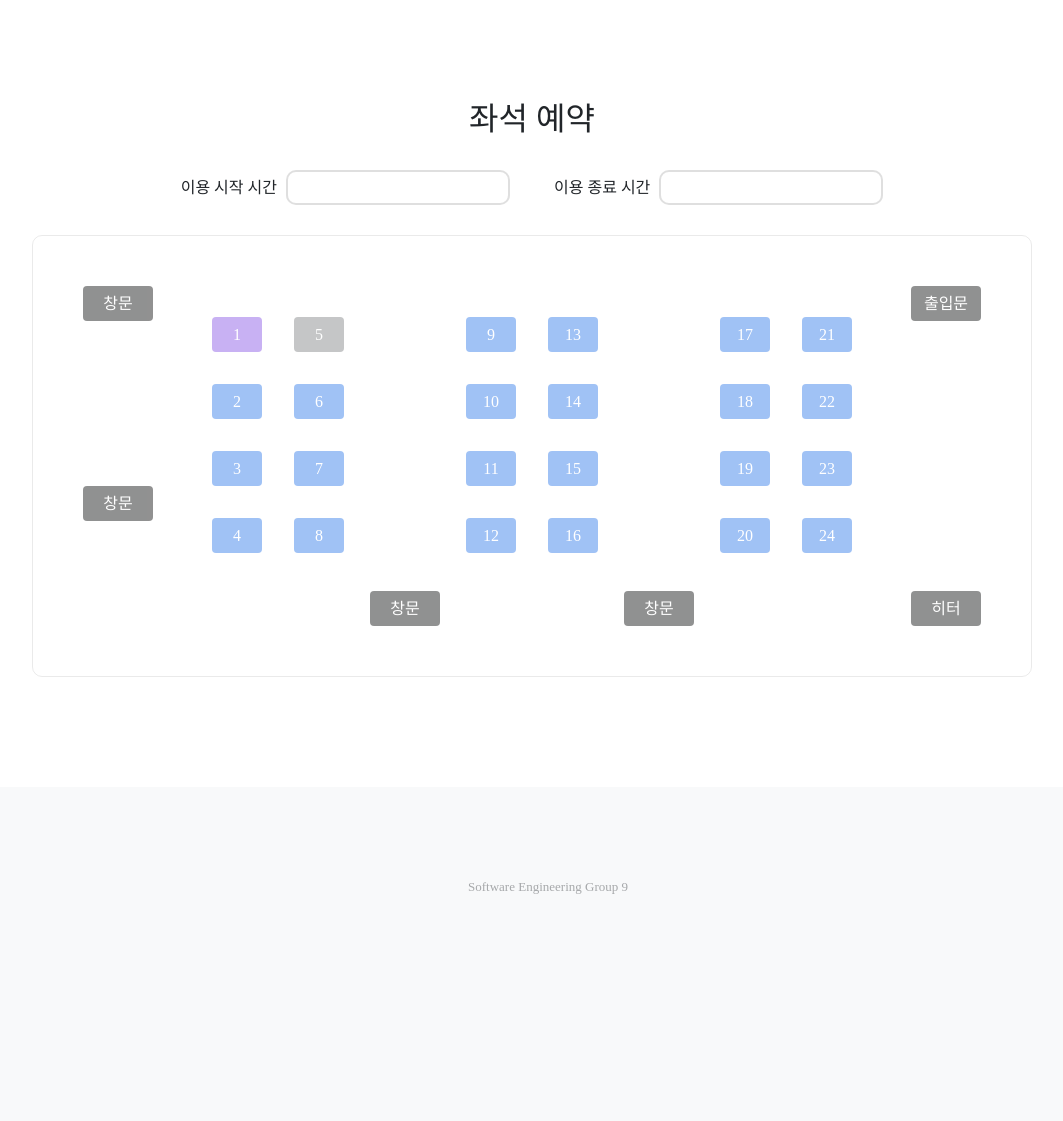
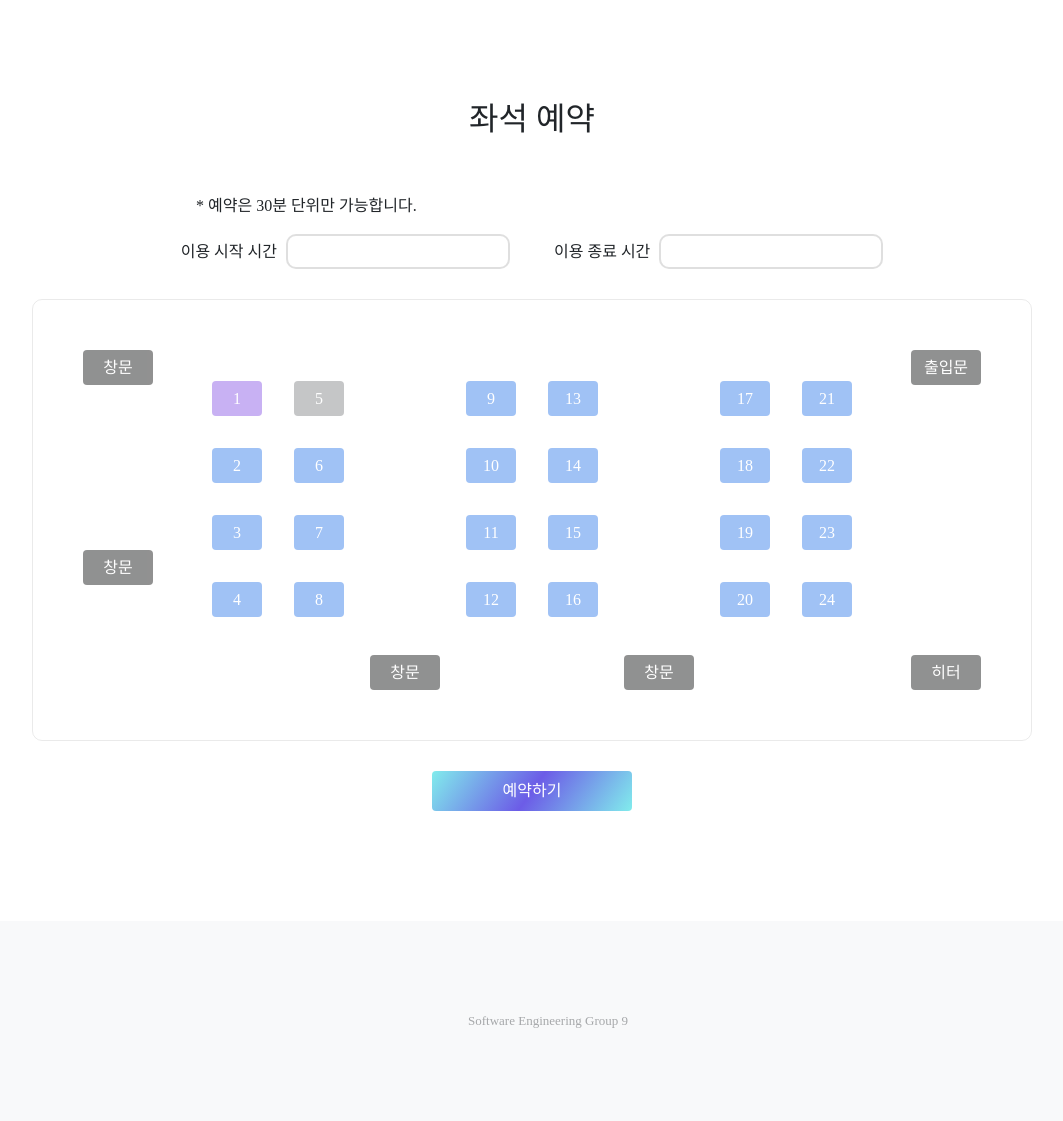
Before and after one commit to jiuk96/Lib_Recommend, a Flask app: page /reserve in a window 1280 px wide. Shown: the part 56-1177 px from the top of the page, without its empty margins (108-1171 px from the left). Before the commit the page ends 950 px from the top, so only its background shows below. Run offline with Flask 2, Linux system fonts and the light colour scheme; the visitor is signed in with stand-in values (Sample User, id 1); data comes from the database, SQL or seed files in the repository; some libraries are stand-ins or nearby versions; some web fonts are replaced.

Commit message:
reserve페이지 수정

```diff
--- a/templates/reserve.html
+++ b/templates/reserve.html
@@ -1,6 +1,7 @@
 <!--
     created by 최고운 html틀 작성, css 작성
     modified by 최고운 좌석 이용 시간 선택 단위 30분 단위로 수정, 과거 날짜 선택 불가
+    modified by 최고운 좌석 이용 가능 시간 7시~22시30분 까지로 변경, 예약 시 30분 단위로 하도록 p태그 추가, 예약하기 버튼 추가
 -->
 <!--
     *좌석 색깔*
@@ -21,16 +22,16 @@
 <script>
     function Reserve(){
 
-    }
-
+}
 </script>
 {% endblock %}
 
 {% block content %}
 <h2>좌석 예약</h2>
-<br>
+<br><br>
 <!--이용 시작 시간이 현재가 아니면 선택한 이용 시작 시간대의 예약 현황을 좌석현황에 불러와야함 -->
 <!--입력값 받는 폼-->
+<p>* 예약은 30분 단위만 가능합니다.</p>
 <label >이용 시작 시간 <input id="starttime" type="text" ></label>
 <label >이용 종료 시간 <input id="finishtime" type="text" ></label>
 
@@ -38,13 +39,15 @@
 <script>
     $('#starttime').datetimepicker({
         minDate:0, /*과거 날짜는 예약 불가*/
-        minTime:0, /*과거 시간은 예약 불가*/
-        step:30
+        minTime:'7:00', /*7시부터 예약 가능*/
+        maxTime:'22:30', /*22시까지만 예약 가능(22시30분은 예약 불가)(maxTime이 22:00을 포함하지 않아서 30분 더 늦은 시간으로 작성했어요)*/
+        step:30 /*30분 단위*/
     });
     $('#finishtime').datetimepicker({
         minDate:0, /*과거 날짜는 예약 불가*/
-        minTime:0, /*과거 시간은 예약 불가*/
-        step:30
+        minTime:'7:30', /*최소 사용 시간이 30분이도록함. 7시예약-7시종료 불가*/
+        maxTime:'23:00', /*22시30분까지 좌석 이용 가능(maxTime이 22:30을 포함하지 않아서 30분 더 늦은 시간으로 작성했어요)*/
+        step:30 /*30분 단위*/
     });
     </script>
 
@@ -57,60 +60,60 @@
         <div id="line1">
             <table>
                 <tr>
-                    <td><button class="btn btn-primary" onclick=Reserve() style="background-color:#c8b1f3 ;">1</button></td>
-                    <td><button class="btn btn-primary" onclick=Reserve() style="background-color:#c5c6c7 ;" >5</button></td>
+                    <td><button class="btn btn-primary"  style="background-color:#c8b1f3 ;">1</button></td>
+                    <td><button class="btn btn-primary"  style="background-color:#c5c6c7 ;" >5</button></td>
                 </tr>
                 <tr>
-                    <td><button class="btn btn-primary" onclick=Reserve()>2</button></td>
-                    <td><button class="btn btn-primary" onclick=Reserve()>6</button></td>
+                    <td><button class="btn btn-primary" >2</button></td>
+                    <td><button class="btn btn-primary" >6</button></td>
                 </tr>
                 <tr>
-                    <td><button class="btn btn-primary" onclick=Reserve()>3</button></td>
-                    <td><button class="btn btn-primary" onclick=Reserve()>7</button></td>
+                    <td><button class="btn btn-primary" >3</button></td>
+                    <td><button class="btn btn-primary" >7</button></td>
                 </tr>
                 <tr>
-                    <td><button class="btn btn-primary" onclick=Reserve()>4</button></td>
-                    <td><button class="btn btn-primary" onclick=Reserve()>8</button></td>
+                    <td><button class="btn btn-primary" >4</button></td>
+                    <td><button class="btn btn-primary" >8</button></td>
                 </tr>
             </table>
         </div>
         <div id="line2">
             <table>
                 <tr>
-                    <td><button class="btn btn-primary" onclick=Reserve()>9</button></td>
-                    <td><button class="btn btn-primary" onclick=Reserve()>13</button></td>
+                    <td><button class="btn btn-primary" >9</button></td>
+                    <td><button class="btn btn-primary" >13</button></td>
                 </tr>
                 <tr>
-                    <td><button class="btn btn-primary" onclick=Reserve()>10</button></td>
-                    <td><button class="btn btn-primary" onclick=Reserve()>14</button></td>
+                    <td><button class="btn btn-primary" >10</button></td>
+                    <td><button class="btn btn-primary" >14</button></td>
                 </tr>
                 <tr>
-                    <td><button class="btn btn-primary" onclick=Reserve()>11</button></td>
-                    <td><button class="btn btn-primary" onclick=Reserve()>15</button></td>
+                    <td><button class="btn btn-primary" >11</button></td>
+                    <td><button class="btn btn-primary" >15</button></td>
                 </tr>
                 <tr>
-                    <td><button class="btn btn-primary" onclick=Reserve()>12</button></td>
-                    <td><button class="btn btn-primary" onclick=Reserve()>16</button></td>
+                    <td><button class="btn btn-primary" >12</button></td>
+                    <td><button class="btn btn-primary" >16</button></td>
                 </tr>
             </table>
         </div>
         <div id="line3">
             <table>
                 <tr>
-                    <td><button class="btn btn-primary" onclick=Reserve()>17</button></td>
-                    <td><button class="btn btn-primary" onclick=Reserve()>21</button></td>
+                    <td><button class="btn btn-primary" >17</button></td>
+                    <td><button class="btn btn-primary" >21</button></td>
                 </tr>
                 <tr>
-                    <td><button class="btn btn-primary" onclick=Reserve()>18</button></td>
-                    <td><button class="btn btn-primary" onclick=Reserve()>22</button></td>
+                    <td><button class="btn btn-primary" >18</button></td>
+                    <td><button class="btn btn-primary" >22</button></td>
                 </tr>
                 <tr>
-                    <td><button class="btn btn-primary" onclick=Reserve()>19</button></td>
-                    <td><button class="btn btn-primary" onclick=Reserve()>23</button></td>
+                    <td><button class="btn btn-primary" >19</button></td>
+                    <td><button class="btn btn-primary" >23</button></td>
                 </tr>
                 <tr>
-                    <td><button class="btn btn-primary" onclick=Reserve()>20</button></td>
-                    <td><button class="btn btn-primary" onclick=Reserve()>24</button></td>
+                    <td><button class="btn btn-primary" >20</button></td>
+                    <td><button class="btn btn-primary" >24</button></td>
                 </tr>
             </table>
         </div>
@@ -121,10 +124,19 @@
     <button id="acheater" class="btn btn-primary" disabled>히터</button>
 
 </div>
+<!--예약시간이나 좌석 정보를 다 받은 후에 예약하기 버튼 눌러서 서버로 전송하는 방식으로 가야될 것 같아요
+좌석 번호같은건 id추가해서 해주시면 될 듯합니다..!-->
+<button id="reserve" class="btn btn-primary" onclick=Reserve()>예약하기</button>
 
 {% endblock %}
 {% block style %}
 <style>
+    p{
+        width:672px;
+        margin-left: auto;
+        margin-right: auto;
+        text-align: left;
+    }
     #starttime, #finishtime{
         display: inline-block;
         margin-bottom: 30px;
@@ -201,5 +213,11 @@
         background-color: #a0c2f5;
         border:none;
     }
+    #reserve{
+        margin-top: 30px;
+        width:200px;
+        height:40px;
+        background: linear-gradient(125deg,#81ecec,#6c5ce7,#81ecec);
+    }
 </style>
 {% endblock %}
```
